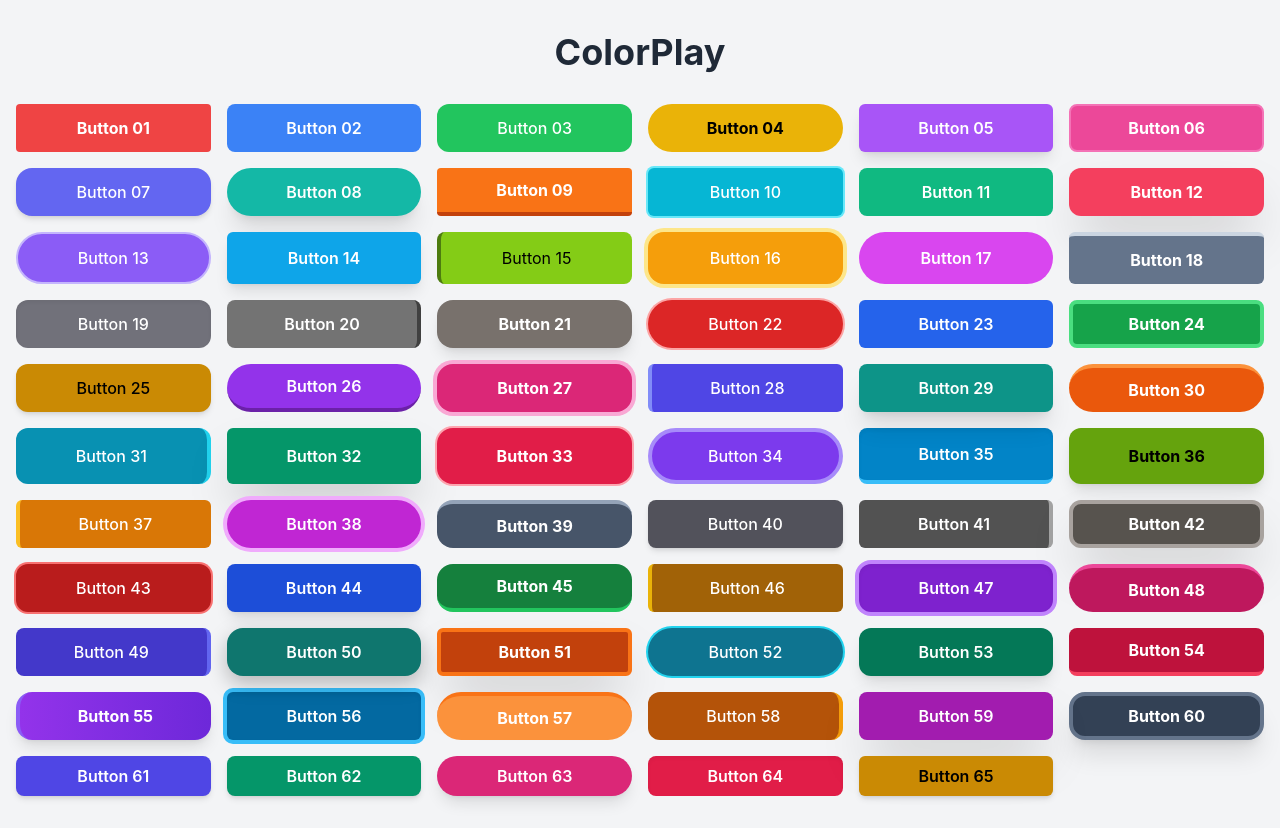
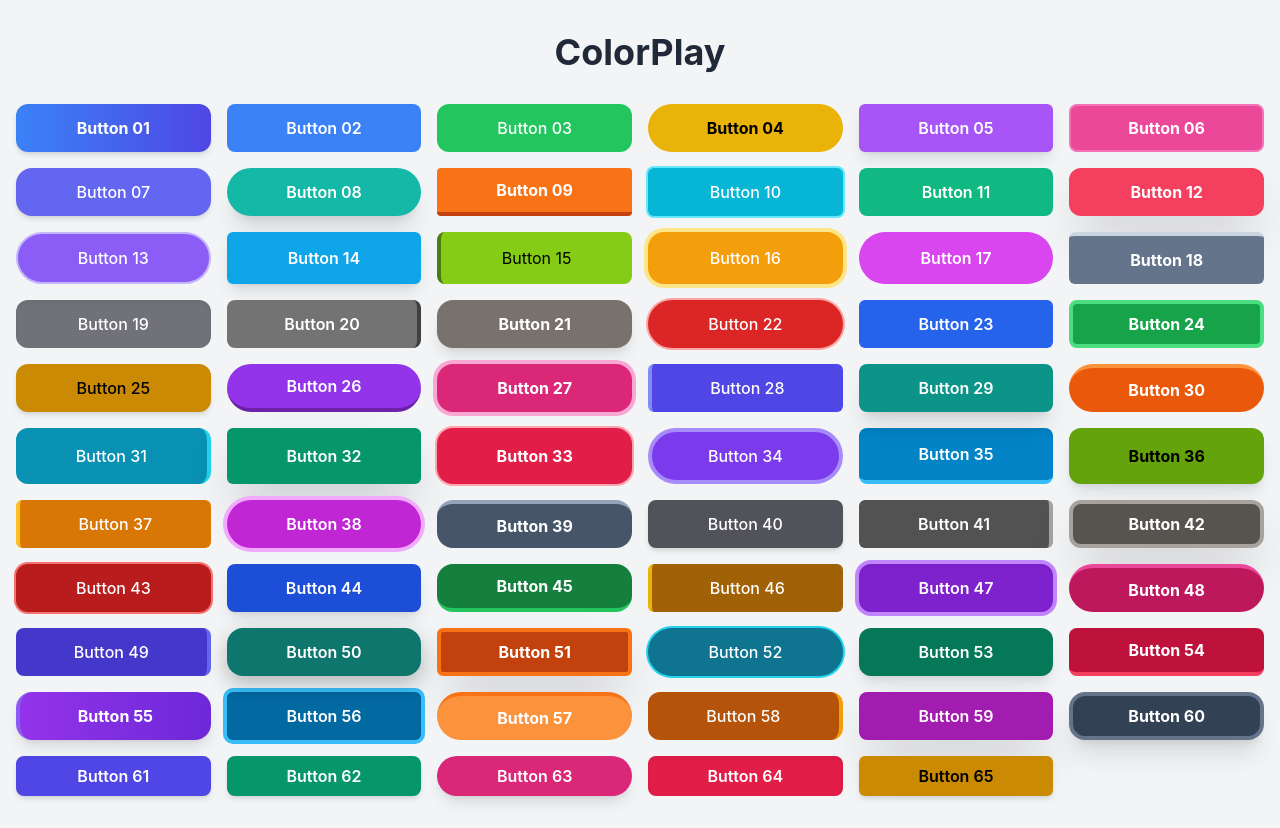
Before and after one commit to knowinGit-CSI/colorplay-2, a React (Create React App) app: page / in a window 1280 px wide. Built offline with nearby package versions, Linux system fonts and the light colour scheme.

Commit message:
Fix issue #5: updated Button01 background color

```diff
--- a/src/components/buttons/Button01.js
+++ b/src/components/buttons/Button01.js
@@ -2,7 +2,7 @@ import React from 'react';
 
 const Button01 = ({ text = "Button 01" }) => {
   return (
-    <button className="bg-red-500 hover:bg-red-600 text-white font-bold py-2 px-4 rounded transition duration-300">
+    <button className="bg-gradient-to-r from-blue-500 to-indigo-600 hover:from-blue-600 hover:to-indigo-700 text-white font-bold py-2 px-4 rounded-xl transition duration-300 shadow-md hover:shadow-lg">
       {text}
     </button>
   );
```
